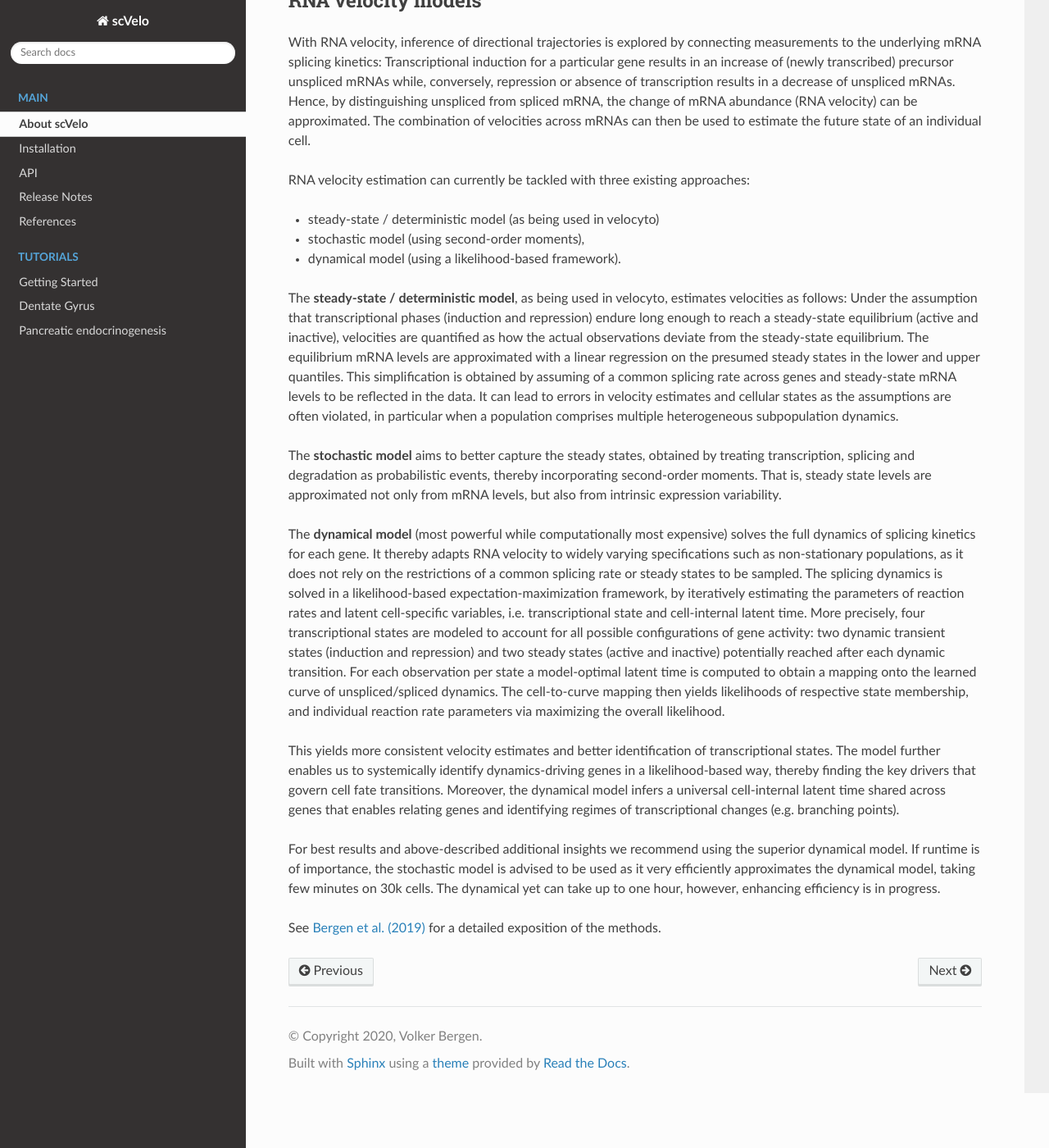
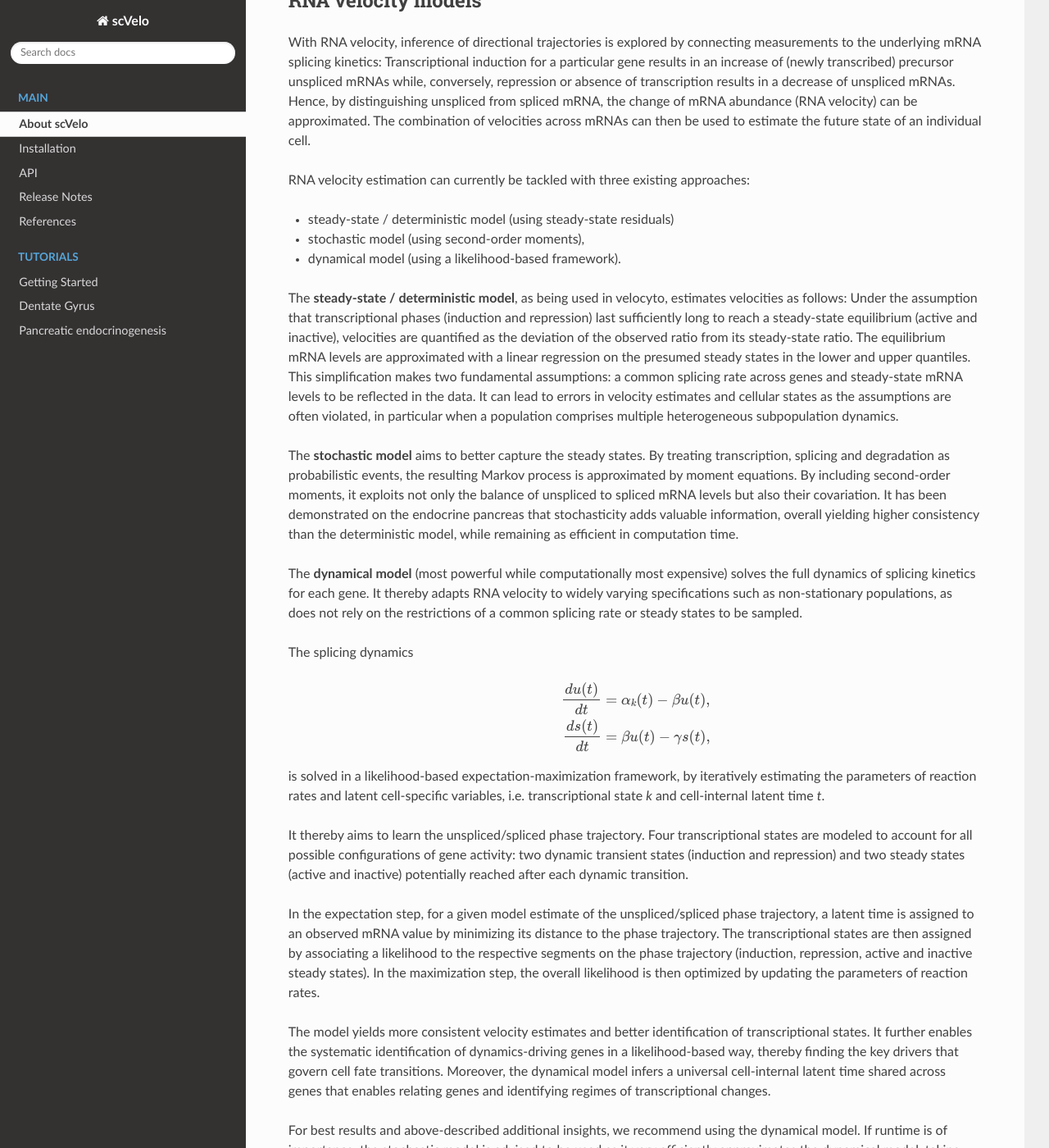
Before and after one commit to theislab/scvelo, a Sphinx documentation site: the page built from docs/source/about.rst, in a window 1280 px wide and 1400 px high, scrolled down 608 px. Shown: the whole window at 82% size. Built offline with Sphinx 7.4.7 and the Read the Docs theme 2.0.0, drawn with Linux system fonts in a browser that asks for light colours; the version number could not be read and is left out; some of the changed text lies outside the part shown.

Commit message:
minor docs edits

```diff
--- a/docs/source/about.rst
+++ b/docs/source/about.rst
@@ -33,40 +33,57 @@ The combination of velocities across mRNAs can then be used to estimate the futu
 
 RNA velocity estimation can currently be tackled with three existing approaches:
 
-- steady-state / deterministic model (as being used in velocyto)
+- steady-state / deterministic model (using steady-state residuals)
 - stochastic model (using second-order moments),
 - dynamical model (using a likelihood-based framework).
 
 The **steady-state / deterministic model**, as being used in velocyto, estimates velocities as follows: Under the assumption
-that transcriptional phases (induction and repression) endure long enough to reach a steady-state equilibrium
-(active and inactive), velocities are quantified as how the actual observations deviate from the steady-state equilibrium.
+that transcriptional phases (induction and repression) last sufficiently long to reach a steady-state equilibrium
+(active and inactive), velocities are quantified as the deviation of the observed ratio from its steady-state ratio.
 The equilibrium mRNA levels are approximated with a linear regression on the presumed steady states in the lower and upper quantiles.
-This simplification is obtained by assuming of a common splicing rate across genes and steady-state mRNA levels to be
+This simplification makes two fundamental assumptions: a common splicing rate across genes and steady-state mRNA levels to be
 reflected in the data. It can lead to errors in velocity estimates and cellular states as the assumptions are often
 violated, in particular when a population comprises multiple heterogeneous subpopulation dynamics.
 
-The **stochastic model** aims to better capture the steady states,
-obtained by treating transcription, splicing and degradation as probabilistic events,
-thereby incorporating second-order moments. That is, steady state levels are
-approximated not only from mRNA levels, but also from intrinsic expression variability.
+The **stochastic model** aims to better capture the steady states. By treating transcription, splicing and degradation
+as probabilistic events, the resulting Markov process is approximated by moment equations.
+By including second-order moments, it exploits not only the balance of unspliced to spliced
+mRNA levels but also their covariation. It has been demonstrated on the endocrine pancreas that
+stochasticity adds valuable information, overall yielding higher consistency than the deterministic
+model, while remaining as efficient in computation time.
 
 The **dynamical model** (most powerful while computationally most expensive) solves the full dynamics of splicing kinetics
 for each gene. It thereby adapts RNA velocity to widely varying specifications such as non-stationary populations,
-as it does not rely on the restrictions of a common splicing rate or steady states to be sampled.
-The splicing dynamics is solved in a likelihood-based expectation-maximization framework, by iteratively estimating the
-parameters of reaction rates and latent cell-specific variables, i.e. transcriptional state and cell-internal latent time.
-More precisely, four transcriptional states are modeled to account for all possible configurations
-of gene activity: two dynamic transient states (induction and repression) and two steady states (active and inactive)
-potentially reached after each dynamic transition. For each observation per state a model-optimal latent time is computed
-to obtain a mapping onto the learned curve of unspliced/spliced dynamics. The cell-to-curve mapping then yields
-likelihoods of respective state membership, and individual reaction rate parameters via maximizing the overall likelihood.
+as does not rely on the restrictions of a common splicing rate or steady states to be sampled.
 
-This yields more consistent velocity estimates and better identification of transcriptional states.
-The model further enables us to systemically identify dynamics-driving genes in a likelihood-based way,
+The splicing dynamics
+
+.. math::
+   \begin{align}
+   \frac{du(t)}{dt}=&~ \alpha_k(t) - \beta u(t),\\
+   \frac{ds(t)}{dt}=&~ \beta u(t) - \gamma s(t),
+   \end{align}
+
+is solved in a likelihood-based expectation-maximization framework, by iteratively estimating the
+parameters of reaction rates and latent cell-specific variables, i.e. transcriptional state *k* and cell-internal latent time *t*.
+
+It thereby aims to learn the unspliced/spliced phase trajectory.
+Four transcriptional states are modeled to account for all possible configurations of gene activity:
+two dynamic transient states (induction and repression) and two steady states (active and inactive)
+potentially reached after each dynamic transition.
+
+In the expectation step, for a given model estimate of the unspliced/spliced phase trajectory,
+a latent time is assigned to an observed mRNA value by minimizing its distance to the phase trajectory.
+The transcriptional states are then assigned by associating a likelihood to the respective segments on the phase trajectory
+(induction, repression, active and inactive steady states).
+In the maximization step, the overall likelihood is then optimized by updating the parameters of reaction rates.
+
+The model yields more consistent velocity estimates and better identification of transcriptional states.
+It further enables the systematic identification of dynamics-driving genes in a likelihood-based way,
 thereby finding the key drivers that govern cell fate transitions. Moreover, the dynamical model infers a universal
-cell-internal latent time shared across genes that enables relating genes and identifying regimes of transcriptional changes (e.g. branching points).
+cell-internal latent time shared across genes that enables relating genes and identifying regimes of transcriptional changes.
 
-For best results and above-described additional insights we recommend using the superior dynamical model.
+For best results and above-described additional insights, we recommend using the dynamical model.
 If runtime is of importance, the stochastic model is advised to be used as it very efficiently approximates the dynamical model,
 taking few minutes on 30k cells. The dynamical yet can take up to one hour, however, enhancing efficiency is in progress.
 
--- a/docs/source/getting_started.rst
+++ b/docs/source/getting_started.rst
@@ -9,8 +9,8 @@ First of all, the input data for scVelo are two count matrices of pre-mature (un
 which can be obtained from standard sequencing protocols, using the `velocyto`_ or `loompy/kallisto`_
 counting pipeline.
 
-scVelo in action
-^^^^^^^^^^^^^^^^
+scVelo workflow at a glance
+^^^^^^^^^^^^^^^^^^^^^^^^^^^
 Import scvelo as::
 
     import scvelo as scv
```
Also changed, not shown: docs/source/references.rst (+4 -5 lines), 1 other file.
